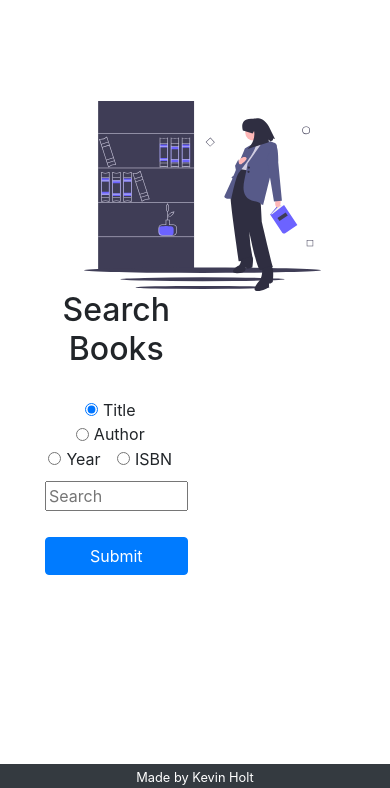
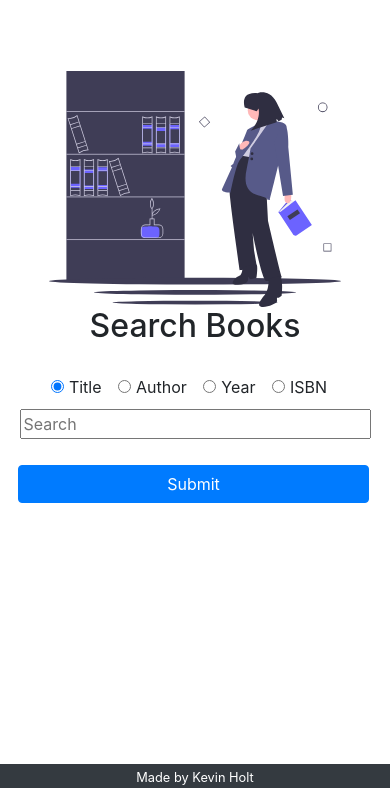
Before and after one commit to holt16589/LiteraryList, a Flask app: page /search in a window 390 px wide. Shown: the part 56-844 px from the top of the page. Run offline with Flask 2, Linux system fonts and the light colour scheme; the visitor is signed in with stand-in values (Sample User, id 1); some libraries are stand-ins or nearby versions.

Commit message:
updated styling for mobile responsiveness

```diff
--- a/static/css/book.css
+++ b/static/css/book.css
@@ -35,7 +35,7 @@ padding-bottom: 8vh;
 }
 
 .review-section{
-padding-bottom: 3vh;
+margin-bottom: 5vh;
 }
 .rate-button{
   padding-right: 1em;
--- a/static/css/search.css
+++ b/static/css/search.css
@@ -9,7 +9,6 @@
   background: #fff;
   position: absolute;
   top: 15vh;
-  padding: 30px;
 }
 .search-query {
   width: 100%;
@@ -28,3 +27,14 @@ h2{
    color: white;
    text-align: center;
 }
+
+
+@media screen and (max-width: 760px) {
+#query-field{
+  width: 90%;
+}
+#search-submit{
+width: 90%;
+margin-left: 18px;
+}
+}
--- a/templates/index.html
+++ b/templates/index.html
@@ -58,7 +58,7 @@
           <div class="carousel-inner">
             <div class="carousel-item active image1">
               <img class="d-block w-100 img-fluid" src="../static/images/sincerely-media-nGrfKmtwv24-unsplash.jpg" alt="First slide">
-              <div class="carousel-caption d-none d-md-block">
+              <div class="carousel-caption">
                         <h3>Find your next read.</h3>
                         <p>Discover top-rated books with LiteraryList.</p>
                         {% if loggedin %}
@@ -73,7 +73,7 @@
             </div>
             <div class="carousel-item">
               <img class="d-block w-100 img-fluid" src="../static/images/christin-hume-k2Kcwkandwg-unsplash.jpg" alt="Second slide">
-              <div class="carousel-caption d-none d-md-block">
+              <div class="carousel-caption">
 
                         {% if loggedin %}
                         <h3>Leave a review!</h3>
--- a/templates/myreviews.html
+++ b/templates/myreviews.html
@@ -45,7 +45,7 @@
 {% endif %}
 
 {% for review in book_reviews %}
-<div class="row review-section justify-content-center">
+<div class="row review-section justify-content-center no-gutters">
 <div class="card" style="width: 75vw;">
   <div class="card-body">
     <h5 class="card-title">{{ review.book_name }}</h5>
--- a/templates/search.html
+++ b/templates/search.html
@@ -39,14 +39,13 @@
 </div>
 {% endif %}
 
-<div class="container-fluid">
-  <div class ="row form-container">
+  <div class ="row form-container no-gutters">
   <div class="col-12 col-sm-6 col-md-6 text-center">
     <img src="../static/images/undraw_bookshelves_xekd.svg" class = "img">
   </div>
-  <div class="col-6 col-md-6 text-center align-self-center">
+  <div class="col-12 col-sm-6 col-md-6 text-center align-self-center">
 
-    <form class = "form justify-content-center" method ="POST" action="/search">
+    <form class = "form justify-content-center text-center" method ="POST" action="/search">
       <h2 class="title text-center">Search Books</h2>
     <div class="form-check form-check-inline">
       <input class="form-check-input" type="radio" name="search_options" id="inlineRadio1" value="title" checked>
@@ -66,17 +65,16 @@
     </div>
 
           <div class="form-group ">
-      <input type="text" class="input search-query" name = "search" placeholder="Search" required="required" data-error="Please enter a value.">
+      <input type="text" class="input search-query" name = "search" placeholder="Search" required="required" data-error="Please enter a value." id="query-field">
     </div>
 
     <div class = "formbuttons">
-    <button type="submit" class="btn btn-primary btn-block">Submit</button>
+    <button type="submit" class="btn btn-primary btn-block" id="search-submit">Submit</button>
     </div>
     </form>
 
 
   </div>
-</div>
 </div>
 
 <footer class="container-fluid footer bg-dark">
```
Also changed, not shown: static/css/index.css (+19 -0 lines), static/css/login.css (+7 -2 lines), static/css/result.css (+10 -2 lines), 2 other files.
